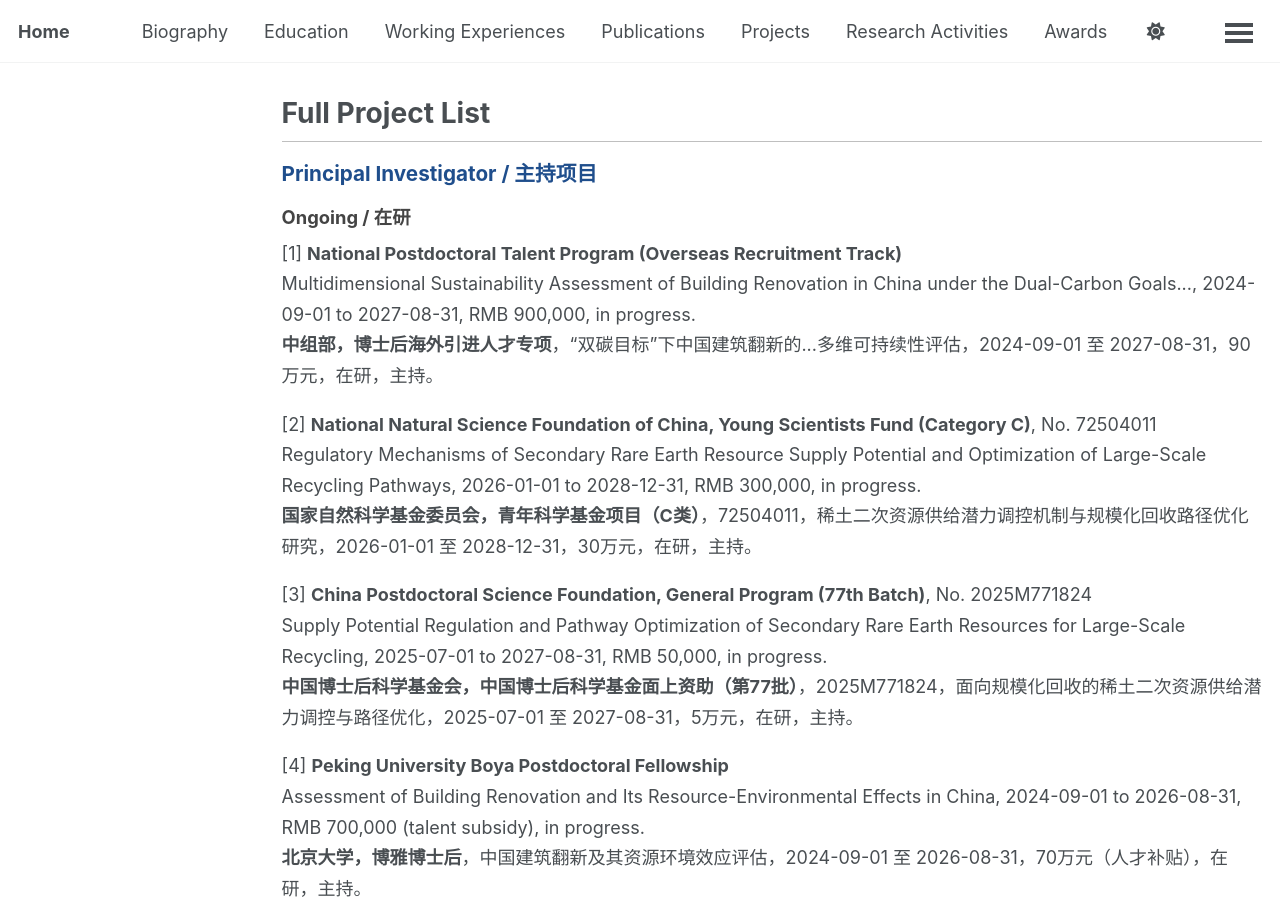
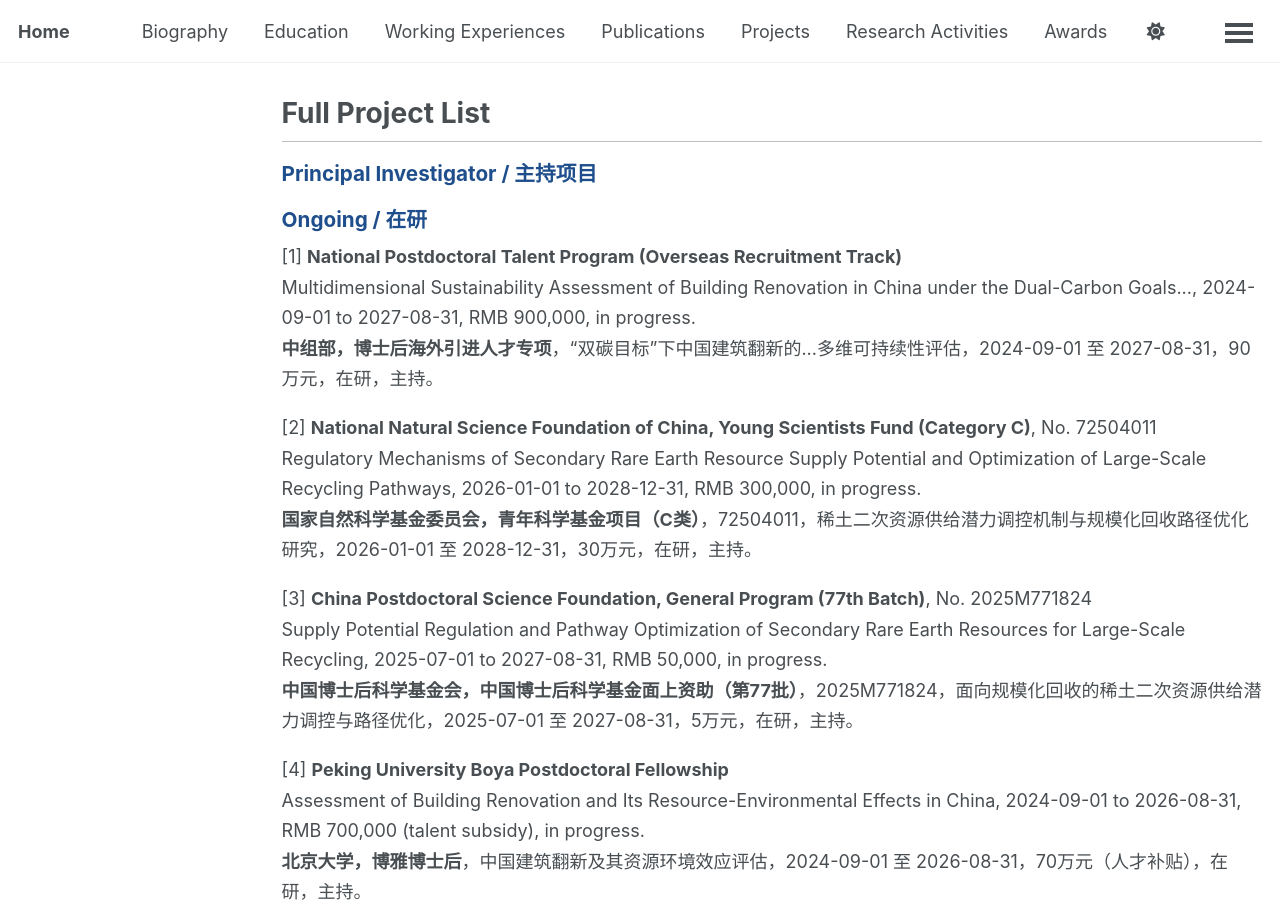
Before and after one commit to QianceLIU/qianceliu.github.io, a Jekyll site: the page built from _pages/Full Project List.md, in a window 1280 px wide and 900 px high. Built offline with Jekyll 4.4.1, drawn with Linux system fonts in a browser that asks for light colours; a script bundle is joined from its source files by our own code; library files that are not in the unit come from our copies.

Commit message:
Update Full Project List.md

```diff
--- a/_pages/Full Project List.md
+++ b/_pages/Full Project List.md
@@ -38,7 +38,7 @@ author_profile: false
 
 <div class="subsection-title">Principal Investigator / 主持项目</div>
 
-<div class="subsection-title" style="font-size: 1.02rem; color: #444;">Ongoing / 在研</div>
+<div class="subsection-title">Ongoing / 在研</div>
 
 <div class="pub-item">
   <div class="pub-title">[1] <strong>National Postdoctoral Talent Program (Overseas Recruitment Track)</strong></div>
@@ -78,7 +78,7 @@ author_profile: false
 
 <div class="subsection-title">Co-Investigator / 参与项目</div>
 
-<div class="subsection-title" style="font-size: 1.02rem; color: #444;">Ongoing / 在研</div>
+<div class="subsection-title">Ongoing / 在研</div>
 
 <div class="pub-item">
   <div class="pub-title">[7] <strong>National Major Program on Deep Earth Exploration</strong>, No. 2025ZD1007000</div>
@@ -122,7 +122,7 @@ author_profile: false
   <strong>深圳市科技创新局，重点产业研发计划（可持续发展专项）</strong>，重202511003，新能源电池产品碳足迹智能核算技术研发与应用示范，2026-01-01 至 2029-12-31，500万元，在研，参与。
 </div>
 
-<div class="subsection-title" style="font-size: 1.02rem; color: #444;">Completed / 结题</div>
+<div class="subsection-title">Completed / 结题</div>
 
 <div class="pub-item">
   <div class="pub-title">[14] <strong>NSFC Major Program</strong>, No. 71991484</div>
```
